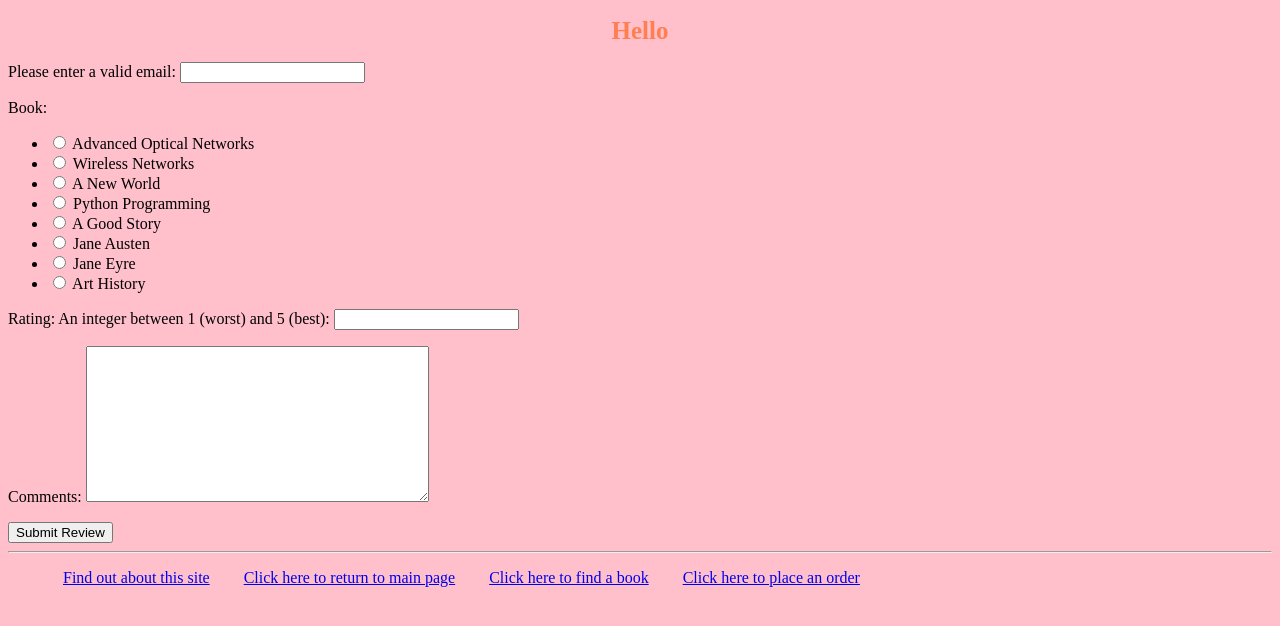
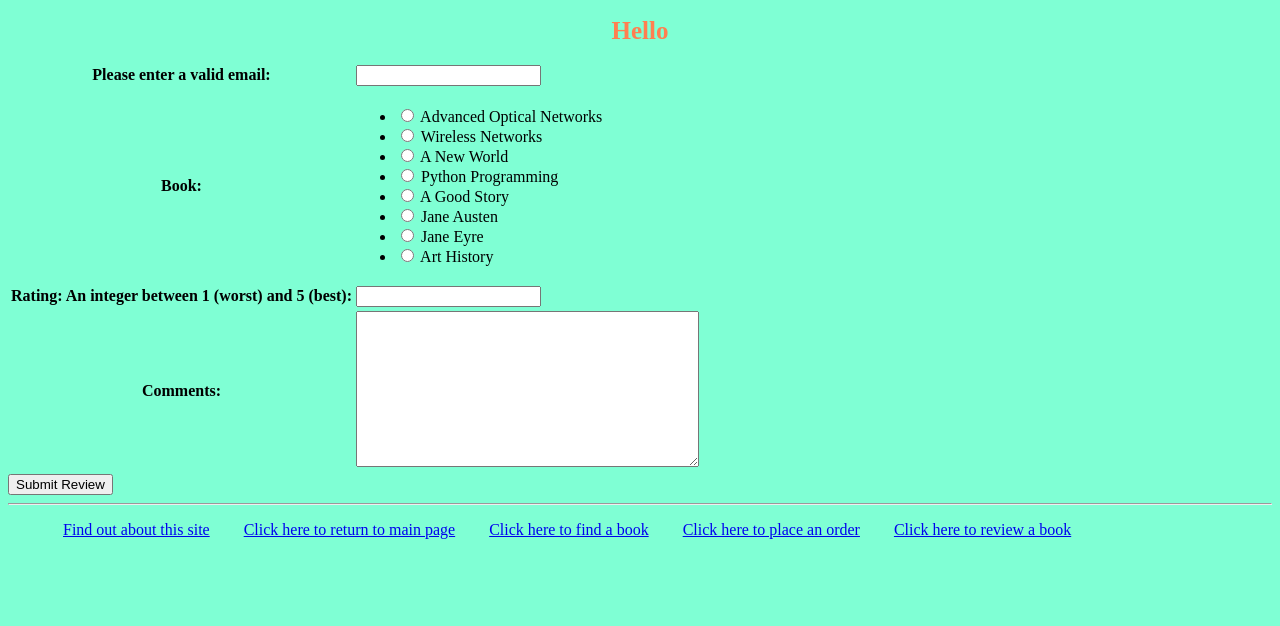
Before and after one commit to adamwarlock/mysiteF19, a Django app: page /myapp/review in a window 1280 px wide. Shown: the top 626 px of the page. Run offline with Django 3.2, Linux system fonts and the light colour scheme; data comes from the database, SQL or seed files in the repository; both versions use the stored data as it was after the commit.

Commit message:
lab 9- complete

```diff
--- a/myapp/static/myapp/style.css
+++ b/myapp/static/myapp/style.css
@@ -7,7 +7,7 @@ h1{
 }
 
 body{
-    background-color: pink;
+    background-color: aquamarine;
 
 }
 .hbar1 {
--- a/myapp/templates/myapp/base.html
+++ b/myapp/templates/myapp/base.html
@@ -18,7 +18,8 @@
                 <li class="hbar1"><a href="{% url 'myapp:about' %}">Find out about this site</a></li>
                 <li class="hbar1"><a href = "{% url 'myapp:index' %}">Click here to return to main page</a></li>
                 <li class="hbar1"><a href = "{% url 'myapp:findbooks' %}">Click here to find a book</a></li>
-                <li class="hbar1"><a href = "{% url 'myapp:place_order' %}">Click here to place an order</a><br></li>
+                <li class="hbar1"><a href = "{% url 'myapp:place_order' %}">Click here to place an order</a></li>
+                <li class="hbar1"><a href = "{% url 'myapp:review' %}">Click here to review a book</a><br></li>
             </ul>
         </div>
     </body>
--- a/myapp/templates/myapp/review.html
+++ b/myapp/templates/myapp/review.html
@@ -5,7 +5,9 @@
         {% if ratingErr %}
             <div><h2 style="color: red">Enter a valid rating</h2></div>
         {% endif %}
-        {{ form.as_p }}
+    <table>
+        {{ form.as_table }}
+        </table>
         <input type="submit" name="submit1" value="Submit Review" />
     </form>
 
--- a/myapp/views.py
+++ b/myapp/views.py
@@ -1,4 +1,4 @@
-from django.shortcuts import render, get_object_or_404
+from django.shortcuts import render, get_object_or_404, redirect
 from .models import Publisher, Book, Member, Order
 from django.http import HttpResponse
 from .forms import SearchForm, OrderForm, ReviewForm
@@ -97,7 +97,7 @@ def review(request):
                 book.save()
                 review.save()
 
-                return index(request)
+                return redirect('myapp:index')
             else:
                 return render(request, 'myapp/review.html', {'form': form, 'ratingErr': True})
             # books = form.cleaned_data['books']
```
Also changed, not shown: db.sqlite3, myapp/forms.py (line endings or trailing spaces), myapp/models.py (line endings or trailing spaces).
